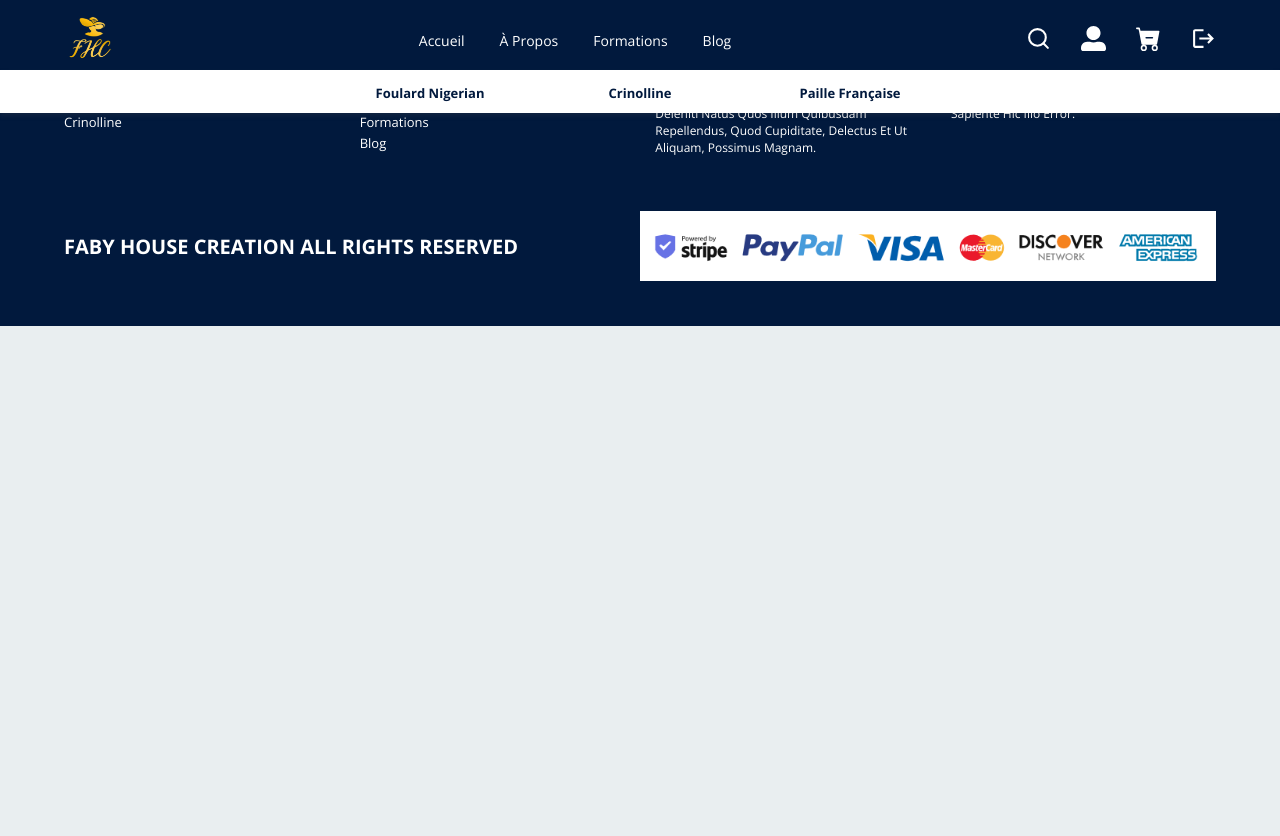
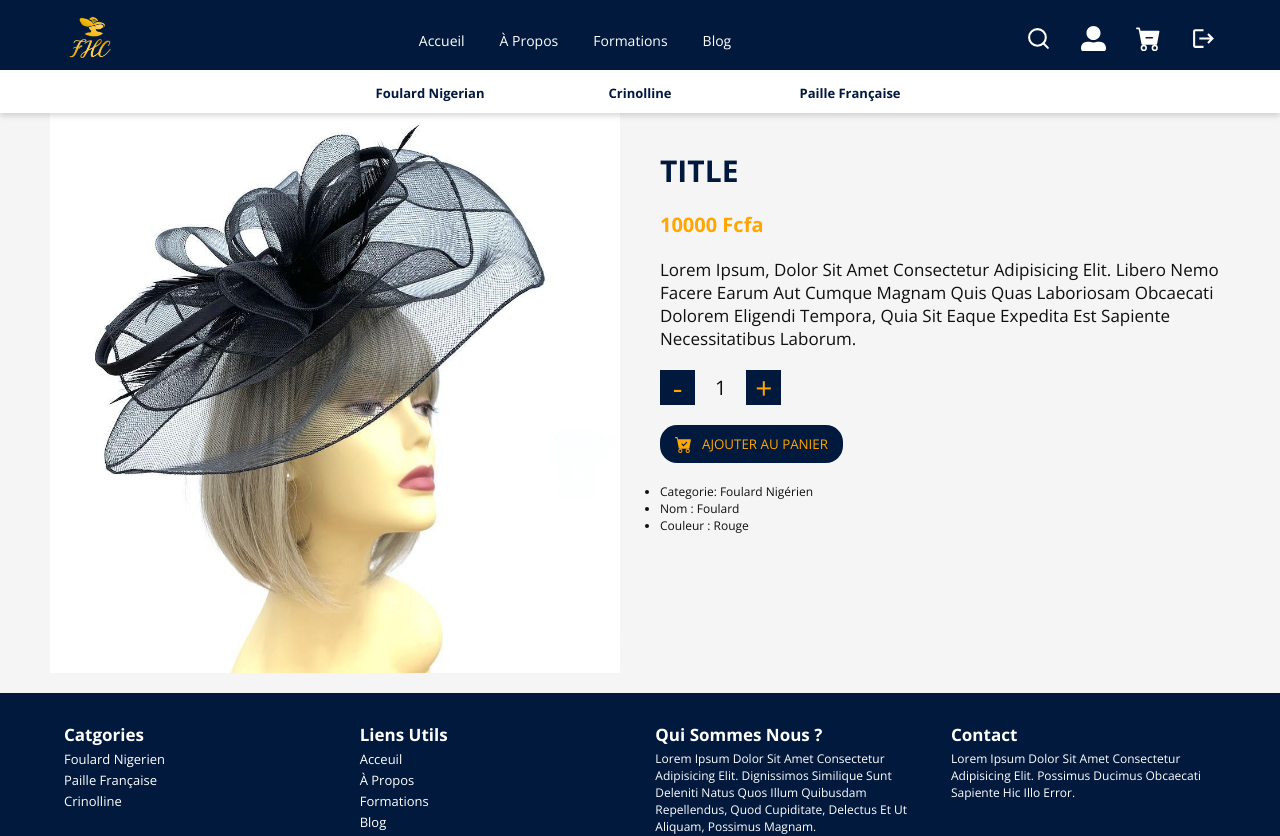
Before and after one commit to BrayceFepa/faby-house-creation, a React (Create React App) app in the folder client/: page /product/1 in a window 1280 px wide. Shown: the top 836 px of the page. Before the commit the page ends 800 px from the top, so only its background shows below. Built offline with nearby package versions, Linux system fonts and the light colour scheme.

Commit message:
single product page design

```diff
--- a/client/src/Components/ProductCard/ProductCard.scss
+++ b/client/src/Components/ProductCard/ProductCard.scss
@@ -2,7 +2,7 @@
 
 .product-card{
     padding: 2rem;
-    border: .1rem solid $main-color;
+    border: .1rem solid $gold-color;
     display: flex;
     flex-direction: column;
     align-items: center;
@@ -13,7 +13,7 @@
     position: relative;
 
     &:hover{
-        border: .1rem solid $gold-color;
+        border: .1rem solid $main-color;
     }
 
     .new{
--- a/client/src/pages/Product/Product.jsx
+++ b/client/src/pages/Product/Product.jsx
@@ -1,9 +1,51 @@
-import React from 'react';
+import React, { useState } from "react";
+import "./Product.scss";
+import images from "../../Constants/Images";
+import { BsCartCheckFill } from "react-icons/bs";
 
 const Product = () => {
+  const [quantity, setQuantity] = useState(1);
+
   return (
-    <div>Product</div>
+    <div className="product">
+      <div className="left">
+        <div className="image">
+          <img src={images.crinoline1} alt="" />
+        </div>
+      </div>
+
+      <div className="right">
+
+        <h2>Title</h2>
+        <span className="price">10000 fcfa</span>
+        <p className="description">
+          Lorem ipsum, dolor sit amet consectetur adipisicing elit. Libero nemo facere earum aut cumque magnam quis quas laboriosam obcaecati dolorem eligendi tempora, quia sit eaque expedita est sapiente necessitatibus laborum.
+        </p>
+
+        <div className="quantity">
+          <button
+            onClick={() => setQuantity((prev) => (prev === 1 ? 1 : prev - 1))}
+          >
+            -
+          </button>
+          <span>{quantity}</span>
+          <button onClick={() => setQuantity((prev) => prev + 1)}>+</button>
+        </div>
+
+        <div className="add-to-cart">
+          <button className="btn">
+            <BsCartCheckFill/> AJOUTER AU PANIER
+          </button>
+        </div>
+
+        <ul className="info">
+          <li>Categorie: foulard nigérien</li>
+          <li>Nom : Foulard</li>
+          <li>Couleur : rouge</li>
+        </ul>
+      </div>
+    </div>
   );
-}
+};
 
 export default Product;
--- a/client/src/pages/Product/Product.scss
+++ b/client/src/pages/Product/Product.scss
@@ -0,0 +1,87 @@
+@use "../../scss/" as *;
+
+.product{
+    display: flex;
+    gap: 4rem;
+    padding: 2rem 5rem;
+    padding-top: 10rem;
+
+    .left{
+        flex: 1;
+
+        .image{
+            height: 100%;
+            width: 100%;
+            overflow: hidden;
+
+            img{
+                height: 100%;
+                width: 100%;
+                object-fit: cover;
+            }
+        }
+    }
+
+    .right{
+        padding-top: 5rem;
+        flex: 1;
+        display: flex;
+        flex-flow: column;
+        gap: 2rem;
+
+        h2{
+            font-size: 3rem;
+            text-transform: uppercase;
+            color: $main-color;
+        }
+        .price{
+            font-size: 2rem;
+            color: $gold-color;
+            font-weight: bold;
+        }
+        .description{
+            font-size: 1.7rem;
+            color: $black;
+        }
+
+        .quantity{
+            display: flex;
+            align-items: center;
+            gap: 2rem;
+
+            button{
+                cursor: pointer;
+                height: 3.5rem;
+                width: 3.5rem;
+                background: $main-color;
+                font-size: 3rem;
+                display: flex;
+                align-items: center;
+                justify-content: center;
+                color: $gold-color;
+            }
+
+            span{
+                font-size: 2rem;
+            }
+        }
+
+        .add-to-cart{
+            .btn{
+                display: flex;
+                align-items: center;
+                gap: 1rem;
+                svg{
+                    font-size: 1.7rem;
+                   path{
+                    color: $gold-color;
+                   }
+                }
+            }
+        }
+
+        .info{
+            font-size: 1.2rem;
+        }
+    }
+}
--- a/client/src/scss/_variables.scss
+++ b/client/src/scss/_variables.scss
@@ -3,7 +3,7 @@ $red: #c90505;
 $gold-color: #ffa600;
 $black: #0f0f0f;
 $white: #fff;
-$light-bg: #e9eef0;
+$light-bg: #f5f5f5;
 $gray-bg: #d7e1e2;
 $font-family: "Poppins", sans-serif;
 
```
